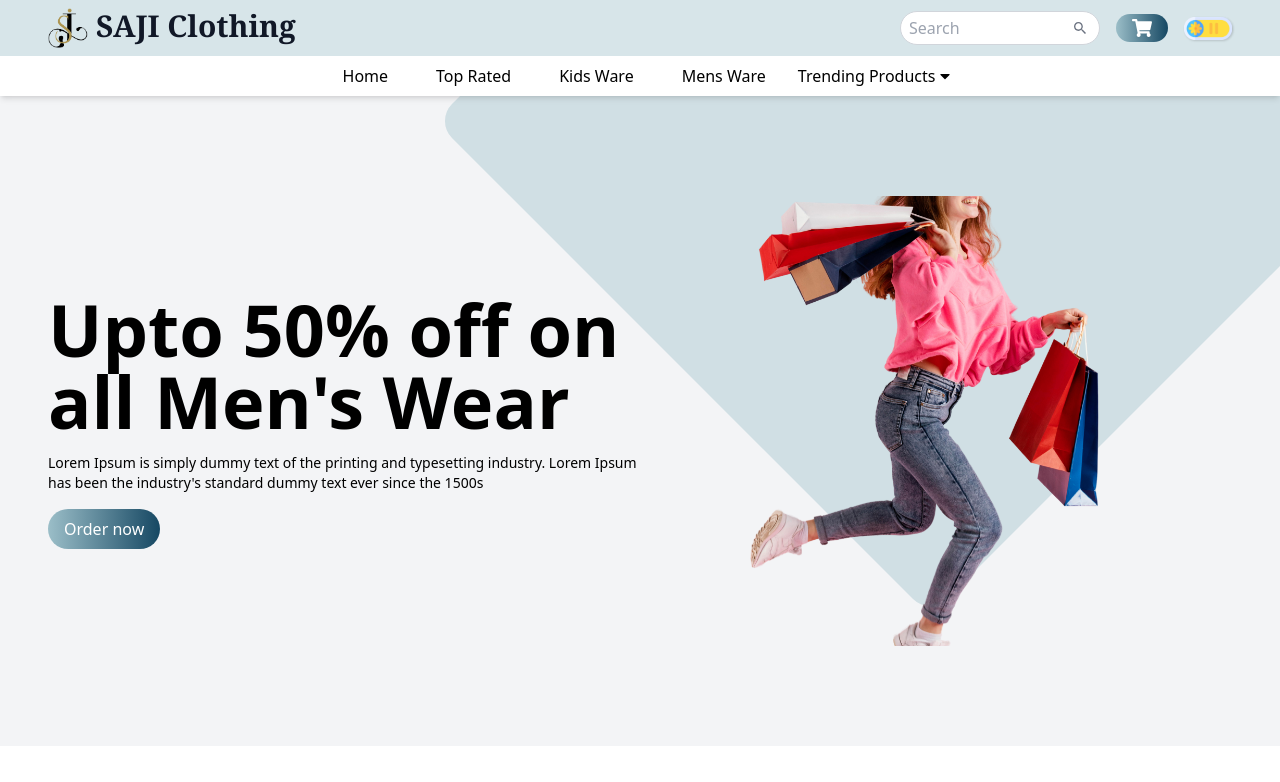
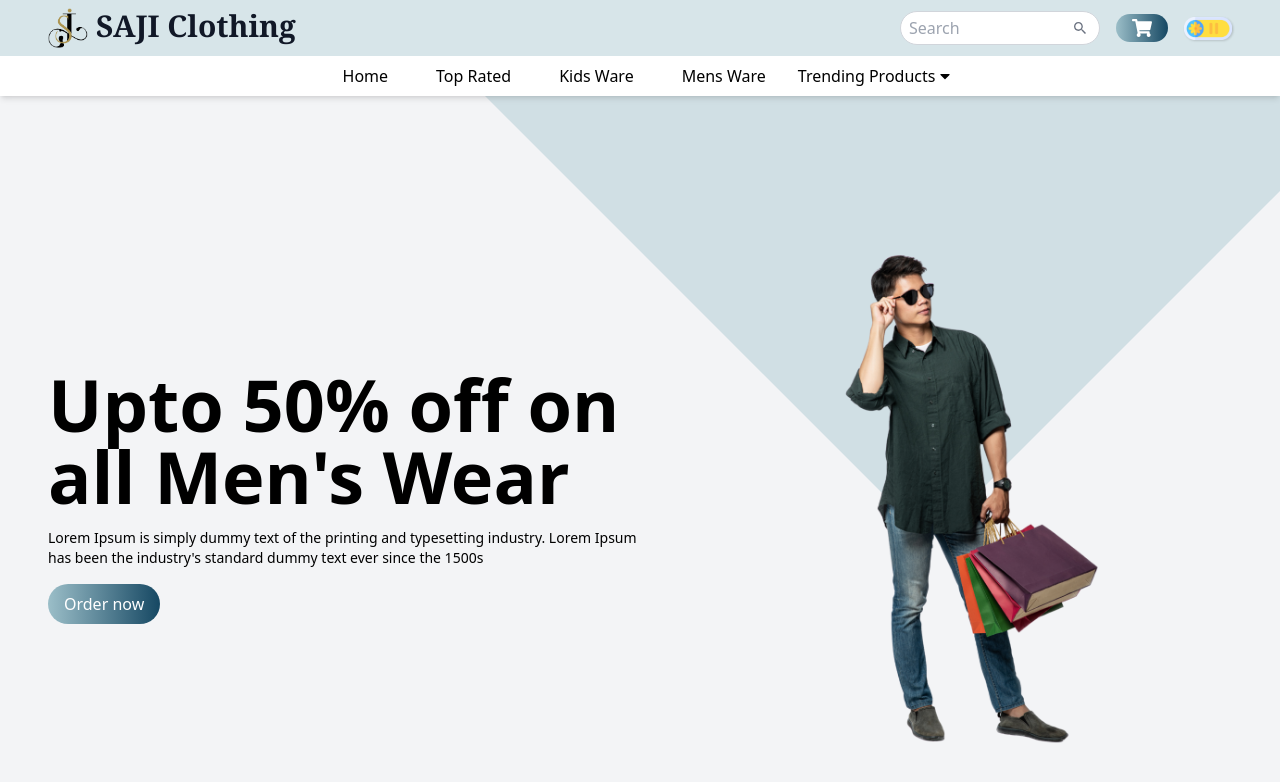
Before and after one commit to DevSavindu/ecommerce-web, a React (Vite) app: page / in a window 1280 px wide. Shown: the top 782 px of the page. Built offline with nearby package versions, Linux system fonts and the light colour scheme.

Commit message:
frontend

```diff
--- a/src/components/Hero/Hero.jsx
+++ b/src/components/Hero/Hero.jsx
@@ -1,7 +1,7 @@
 import React from "react";
 import Image1 from "../../assets/Grey Black Modern Aesthetic Minimalist  Photo Collage Instagram Post (4).png";
-import image2 from "../../assets/Grey Black Modern Aesthetic Minimalist  Photo Collage Instagram Post (2).png";
-import image3 from "../../assets/Grey Black Modern Aesthetic Minimalist  Photo Collage Instagram Post.png";
+import image2 from "../../assets/Grey Black Modern Aesthetic Minimalist  Photo Collage Instagram Post (5).png";
+import image3 from "../../assets/Grey Black Modern Aesthetic Minimalist  Photo Collage Instagram Post (6).png";
 import Slider from "react-slick";
 
 const ImageList = [
@@ -43,7 +43,7 @@ const Hero = () => {
   };
 
   return (
-    <div className="relative overflow-hidden min-h-[550px] sm:min-h-[650px] bg-gray-100 flex justify-center items-center dark:bg-gray-950 dark:text-white duration-200">
+    <div className="relative overflow-hidden min-h-screen bg-gray-100 flex justify-center items-center dark:bg-gray-950 dark:text-white duration-200">
       {/* bckgrnd pattern */}
       <div className="h-[700px] w-[700px] bg-primary/40 absolute -top-1/2 right-0 rounded-3xl rotate-45 -z-9 "></div>
       {/* hero section */}
@@ -67,15 +67,16 @@ const Hero = () => {
                   </div>
                 </div>
                 {/* image */}
-                <div className="order-1 sm:order-2">
+                <div className="order-1 sm:order-2 flex justify-center">
   <div className="relative z-10">
     <img
       src={data.img}
       alt=""
-                      className="w-[300px] h-[300px] sm:h-[450px] sm:w-[450px]  sm:scale-125 object-contain mx-auto"
+      className="w-[400px] h-auto sm:h-[500px] sm:w-[500px] object-contain mx-auto"
     />
   </div>
 </div>
+
                 {/* text */}
               </div>
             </div>
```
Lines whose indentation alone changed are shown as unchanged.
